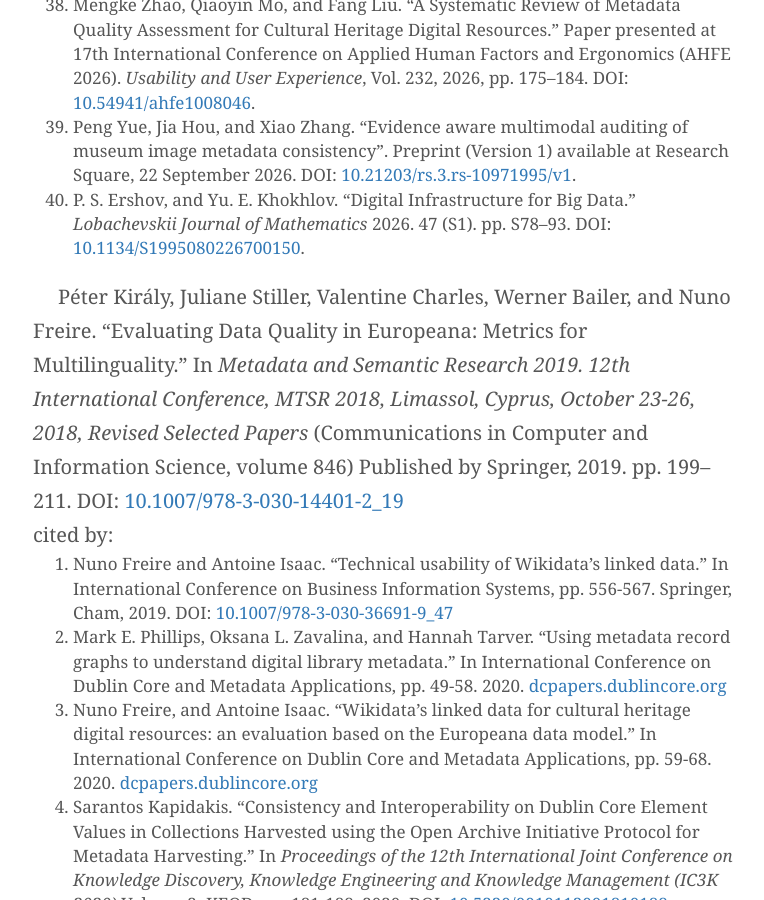
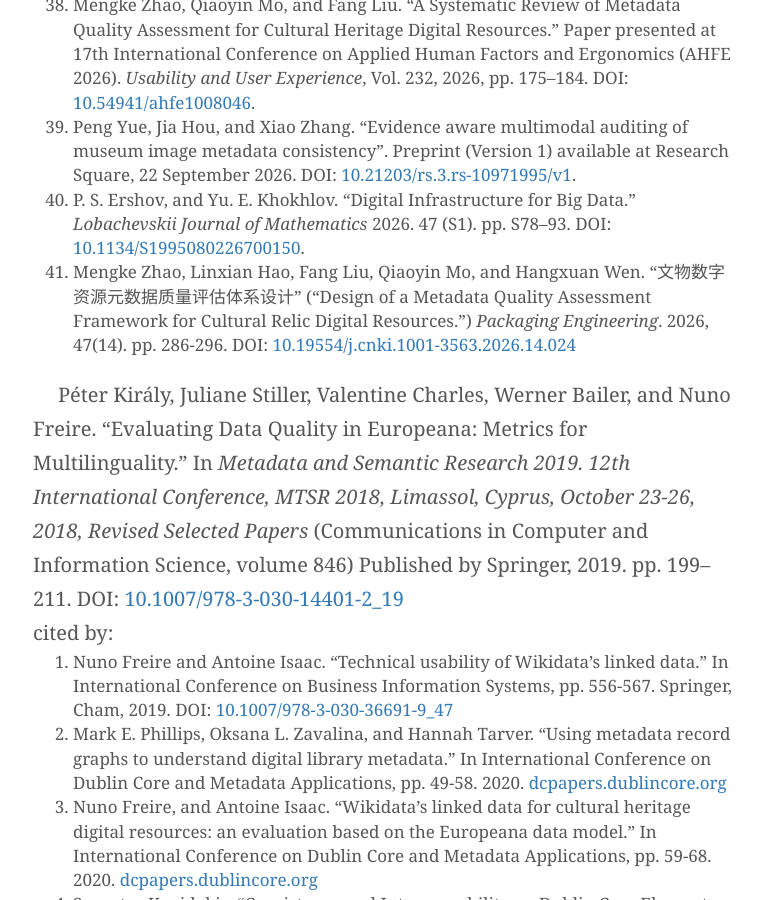
Before and after one commit to pkiraly/pkiraly.github.io, a Jekyll site: the page built from about.md, in a window 1280 px wide and 900 px high, scrolled down 11158 px. Shown: the whole window, without its empty margins (257-1021 px from the left). Built offline with Jekyll 4.4.1, drawn with Linux system fonts in a browser that asks for light colours; nearby versions of some CDN libraries; some web fonts are replaced; comment, search, counter and statistics services are not loaded.

Commit message:
Zhao - Hao - Liu - Mo - Wen, 2026

```diff
--- a/about.md
+++ b/about.md
@@ -163,6 +163,7 @@
 38. Mengke Zhao, Qiaoyin Mo, and Fang Liu. “A Systematic Review of Metadata Quality Assessment for Cultural Heritage Digital Resources.” Paper presented at 17th International Conference on Applied Human Factors and Ergonomics (AHFE 2026). _Usability and User Experience_, Vol. 232, 2026, pp. 175–184. DOI: [10.54941/ahfe1008046](https://doi.org/10.54941/ahfe1008046).
 39. Peng Yue, Jia Hou, and Xiao Zhang. "Evidence aware multimodal auditing of museum image metadata consistency". Preprint (Version 1) available at Research Square, 22 September 2026. DOI: [10.21203/rs.3.rs-10971995/v1](https://doi.org/10.21203/rs.3.rs-10971995/v1).
 40. P. S. Ershov, and Yu. E. Khokhlov. “Digital Infrastructure for Big Data.” _Lobachevskii Journal of Mathematics_ 2026. 47 (S1). pp. S78–93. DOI: [10.1134/S1995080226700150](https://doi.org/10.1134/S1995080226700150).
+41. Mengke Zhao, Linxian Hao, Fang Liu, Qiaoyin Mo, and Hangxuan Wen. "文物数字资源元数据质量评估体系设计" ("Design of a Metadata Quality Assessment Framework for Cultural Relic Digital Resources.") _Packaging Engineering_. 2026, 47(14). pp. 286-296. DOI: [10.19554/j.cnki.1001-3563.2026.14.024](https://doi.org/10.19554/j.cnki.1001-3563.2026.14.024)
 
 Péter Király, Juliane Stiller, Valentine Charles, Werner Bailer, and Nuno Freire. “Evaluating Data Quality in Europeana: Metrics for Multilinguality.” In *Metadata and Semantic Research 2019. 12th International Conference, MTSR 2018, Limassol, Cyprus, October 23-26, 2018, Revised Selected Papers* (Communications in Computer and Information Science, volume 846) Published by Springer, 2019. pp. 199–211. DOI: [10.1007/978-3-030-14401-2_19](https://doi.org/10.1007/978-3-030-14401-2_19)<br/>
 cited by:<br/>
```
